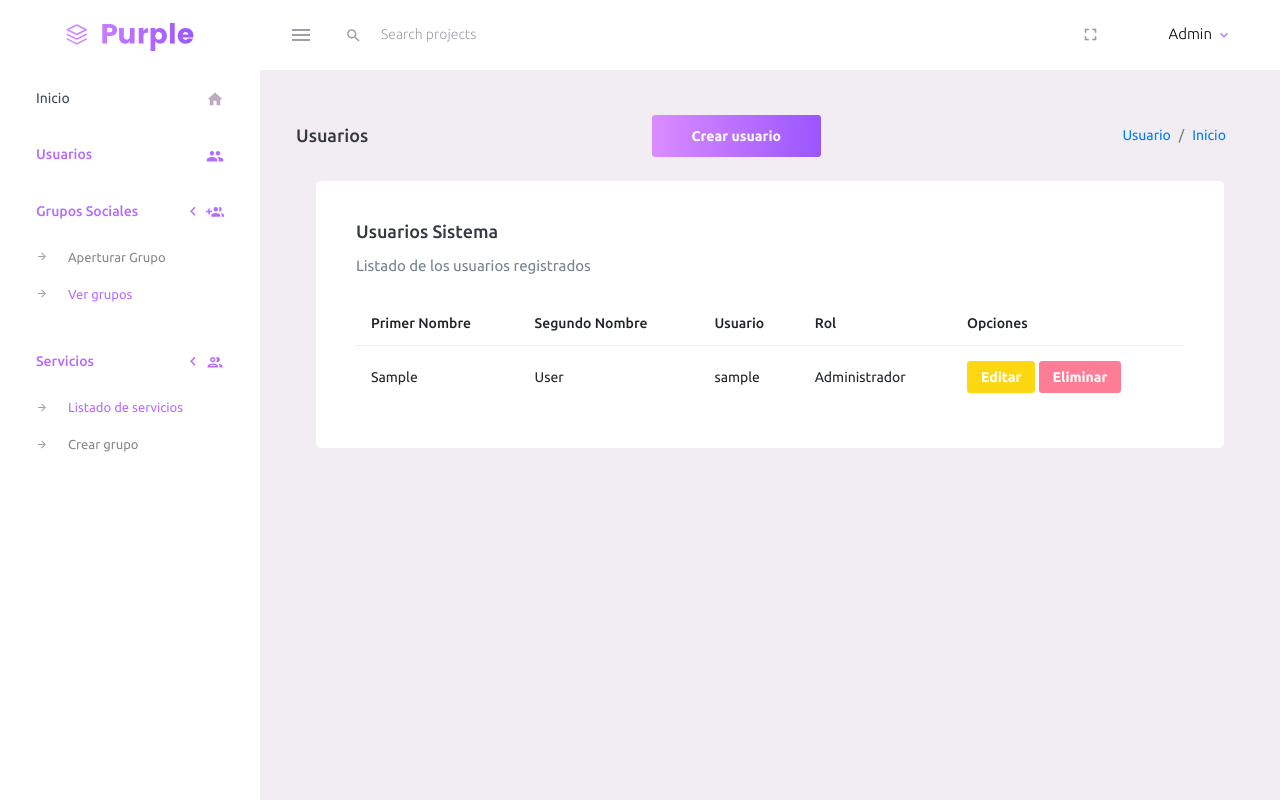
After one commit to ferkrs/dmmproyecto, a Django app: page /users/list in a window 1280 px wide. The commit adds this page. Run offline with Django 3.2, Linux system fonts and the light colour scheme; tables that the repository leaves empty hold one stand-in row (values such as "Sample post"); some libraries are stand-ins or nearby versions.

Commit message:
Proyecto unido, se agrego modelo Usuarios, se tiene funcionando el login pero falta la restriccion de rutas, registro de usuarios

```diff
--- a/inicio/admin.py
+++ b/inicio/admin.py
@@ -23,3 +23,7 @@ class RelacionDPGAdmin(admin.ModelAdmin):
     search_fields = ['puesto']
     list_filter = ('puesto',)
 admin.site.register(RelacionDPG, RelacionDPGAdmin)
+
+class UsuarioAdmin(admin.ModelAdmin):
+    list_display = ('username', 'first_name', 'last_name')
+admin.site.register(Usuario, UsuarioAdmin)
--- a/inicio/models.py
+++ b/inicio/models.py
@@ -1,56 +1,83 @@
 from django.db import models
 from django.urls import reverse
+from django.contrib.auth.models import AbstractUser
 
+# USUARIO
+class Usuario(AbstractUser):
+    # Este modelo permite almacenar la información de los usuarios para ingresar al sistema
 
+    # Rol
+    ROLES = [
+        (0, "Administrador"),
+        (1, "Trabajador Social"),
+        (2, "Tecnico Capacitador"),
+        (3, "Promotor de grupos sociales"),
+        (5, "Secretaria")
+    ]
+    rol = models.PositiveSmallIntegerField(choices=ROLES)
+
+    # Campos requeridos
+    REQUIRED_FIELDS = ['password','first_name', 'last_name', 'rol', 'email']
+
+# PERSONA
 class Persona(models.Model):
+    # CUI
     cui = models.CharField(max_length=20,blank= False)
+    # Sexo
     SEXO = [
         (0,""),(1,"M"),(2,"F"),
     ]
     sexo = models.IntegerField(choices=SEXO, default=0, blank=False)
+    # Primer nombre
     primer_nombre = models.CharField(max_length=20, blank=False)
-    segundo_nombre = models.CharField(max_length=20,  blank=False)
+    # Segundo nombre
+    segundo_nombre = models.CharField(max_length=20,  blank=True)
+    # Tercer nombre
     tercer_nombre = models.CharField(max_length=20,  blank=True)
+    # Primer apellido
     primer_apellido = models.CharField(max_length=20, blank=False)
+    # Segundo apellido
     segundo_apellido = models.CharField(max_length=20,  blank=True)
+    # Apellido casada
     apellido_casada = models.CharField(max_length=20,  blank=True)
+    # Fecha Nacimiento
     fecha_nacimiento = models.DateField(blank=False, null=False)
+    # Telefono
     telefono= models.CharField(max_length=8, blank=True)
         #quitar direccion
     direccion = models.CharField(max_length=20, blank=True)
+    # Correo electronico
     correo_electronico = models.EmailField(max_length=100, blank=True)
     def __str__(self):
-        txt="{0} {1}"
-        return txt.format(self.primer_nombre, self.primer_apellido)
+        txt="Nombre: {0} {1}, Telefono: {2}"
+        return txt.format(self.primer_nombre, self.primer_apellido, self.telefono)
+    def persona_list(self):
+        txt="{0} (Nombre: {1} {2})"
+        return txt.format(self.cui, self.primer_nombre, self.primer_apellido)
     class Meta:
         verbose_name = "Registro de personas"
         verbose_name_plural = "Registro de personas"
-    def direccion_persona(self):
-        txt="{0}"
-        return txt.format(self.direccion)
-
-    def telefono_persona(self):
-        txt="{0}"
-        return txt.format(self.telefono)
 
 class Grupo(models.Model):
-    nombre_grupo = models.CharField(max_length=50)
+    # Departamentos
     DEPARTAMENTO = [
         (0,"SAN MARCOS"),
     ]
     departamento = models.IntegerField(choices=DEPARTAMENTO, default=0, blank=False)
+    # Municipios
     MUNICIPIO = [
         (0,"SAN PEDRO"),
     ]
     municipio = models.IntegerField(choices=MUNICIPIO, default=0, blank=False)
 
+    # Area
     IDENTIFICADOR = [
         (0, "AREA RURAL"),
         (1, "AREA URBANA"),
         (2, "LLANO GRANDE")
     ]
     identificador= models.IntegerField(choices=IDENTIFICADOR, blank=False)
-    #AREA URBANA
+    # Zonas area urbana
     ZONA= [
         (0, ""), (1, "ZONA 1"),(2, "ZONA 1 Y 2"),
         (3, "ZONA 1 Y 4"),(4, "ZONA 2"),
@@ -58,12 +85,12 @@ class Grupo(models.Model):
 
     ]
     zona = models.IntegerField(choices=ZONA,default=0, blank=True)
-
+    # Caserio
     CASERIO= [
         (0, ""), (1, "LOS JAZMINES"),(2, "LLANO GRANDE"),
     ]
     caserio = models.IntegerField(choices=CASERIO,default=0, blank=True)
-
+    # Canton
     CANTON= [
         (0, ""),(1, "LA PARROQUIA"),(2, "SANTA MARIA DE ATOCHA"),
         (3, "SAN MIGUEL"),(4, "SAN JUAN DE DIOS"),
@@ -71,13 +98,13 @@ class Grupo(models.Model):
         (7, "EL MOSQUITO"),(8, "SAN SEBASTIÁN"),
     ]
     canton = models.IntegerField(choices=CANTON,default=0, blank=True)
-
+    # Sector
     SECTOR= [
         (0, ""),(1, "HIERBA BUENA"),(2, "GALLO ROJO"),
     ]
     sector = models.IntegerField(choices=SECTOR,default=0, blank=True)
+
     #AREA RURAL
-
     ALDEAS= [
         (0, ""),(1, "CANTEL"),(2, "CORRAL GRANDE"),
         (3, "CHAMPOLLAP"),(4, "CHIM"),
@@ -90,39 +117,40 @@ class Grupo(models.Model):
         (17, "SAN FRANCISCO SOCHE"),
     ]
     aldeas = models.IntegerField(choices=ALDEAS,default=0, blank=True)
+    # Paraje
     paraje = models.CharField(max_length=20,blank=True)
+    # Grupo
+    nombre_grupo = models.CharField(max_length=20)
+
     def __str__(self):
-        return str(self.nombre_grupo)
-    #cambiar el modelo para obtener el id
-    def grupo_id(self):
-        return str(self.id)
+        txt="{0}"
+        return txt.format(self.nombre_grupo)
     class Meta:
         verbose_name = "Asiganacion de grupos"
         verbose_name_plural = "Asiganacion de grupos"
 
 class RelacionDPG(models.Model):
+    # Puestos en directiva
     DIRECTIVA = [
         (0, "MIEMBRO"),
-        (1, "PRESIDENTA(E)"),
-        (2, "VICE-PRESIDENTA(E)"),
-        (3, "SECRETARIA(O)"),
-        (4, "TESORERA(O)"),
+        (1, "PRESIDENTE"),
+        (2, "VICE-PRESIDENTE"),
+        (3, "SECRETARIA"),
+        (4, "TESORERA"),
         (5, "VOCAL 1"),
         (6, "VOCAL 2"),
-
     ]
+    # Integrante
     persona = models.ForeignKey(Persona, on_delete= models.CASCADE,related_name='persona_directiva', null=False, blank=False)
-    puesto = models.IntegerField(choices=DIRECTIVA, null=False, blank=False, default=0)
+    # Puesto a ocupar
+    puesto = models.IntegerField(choices=DIRECTIVA, null=False, blank=False, default=6)
+    # Grupo al que pertenece
     grupo = models.ForeignKey(Grupo, on_delete= models.CASCADE,related_name='grupo_directiva',null=False, blank=False)
 
-    def tel_persona(self):
-        return self.persona.telefono_persona()
+    def persona_puesto(self):
+        txt="({0} Puesto: {1} )"
+        return txt.format(self.persona, self.puesto)
     #mostrar la relacion entre la persona y el puest
-    def dir_persona(self):
-        return self.persona.direccion_persona()
-
-
     class Meta:
         verbose_name = "Asignar Directiva"
         verbose_name_plural = "Asignar Directiva"
-#cambiar de modelo
--- a/inicio/urls.py
+++ b/inicio/urls.py
@@ -1,14 +1,15 @@
 from . import views
 from .views import *
-from django.urls import path
+from django.urls import path, include
 
 urlpatterns = [
     path('', index, name='index'),
+    path('accounts/', include('django.contrib.auth.urls')),
+    path('users/create', views.register, name='user_create'),
+    path('users/list', views.user_list, name='user_list'),
     path('grupos', grupo_crear, name='grupos'),
     path('grupos/list', views.GruposList.as_view(), name='grupo_list'),
     path('grupos/add', views.GruposAdd.as_view(), name='grupo_add'),
     path('grupos-delete/<int:id>', views.GrupoDelete, name='grupos_delete'),
     path('grupos-directiva/<int:id>', views.DirectivaId, name='grupos_directiva'),
-
-
 ]
--- a/inicio/views.py
+++ b/inicio/views.py
@@ -3,9 +3,26 @@ from django.views import generic
 from django.views.generic import ListView, TemplateView
 from django.http import HttpResponse
 from .models import *
-from .forms import GrupoForm
+from .forms import GrupoForm, RegisterForm
 def index(request):
     return render(request,'index.html')
+
+# VISTAS LOGIN Y REGISTRO DE USUARIOS
+# Users List
+def user_list(request):
+    usuarios = Usuario.objects.all()
+    return render(request, 'users/user_list.html', {'usuarios': usuarios})
+
+def register(request):
+    if request.method == 'POST':
+        form = RegisterForm(request.POST)
+        if form.is_valid():
+            form.save()
+            return render(request, 'users/user_list.html', {})
+    else:
+        form = RegisterForm()
+    return render(request, 'users/user_register.html', {'form': form})
+
 
 
 class GruposAdd(generic.ListView):
--- a/templates/sidebar.html
+++ b/templates/sidebar.html
@@ -7,6 +7,12 @@
         <a class="nav-link" href="{% url 'index' %}">
           <span class="menu-title">Inicio</span>
           <i class="mdi mdi-home menu-icon"></i>
+        </a>
+      </li>
+      <li class="nav-item">
+        <a class="nav-link" href="{% url 'user_list' %}">
+          <span class="menu-title">Usuarios</span>
+          <i class="mdi mdi-account-multiple menu-icon"></i>
         </a>
       </li>
       <li class="nav-item">
--- /dev/null
+++ b/templates/users/user_list.html
@@ -0,0 +1,60 @@
+{% include 'base.html' %}
+{% block gruposlist  %}
+{% load staticfiles %}
+{% include 'navbar.html' %}
+<div class="container-fluid page-body-wrapper">
+  {% include 'sidebar.html' %}
+<div class="main-panel">
+  <div class="content-wrapper">
+    <div class="page-header">
+      <h3 class="page-title">Usuarios</h3>
+      <a class="file-upload-browse btn btn-gradient-primary" type="button" href="{% url 'user_create' %}">Crear usuario</a>
+      <nav aria-label="breadcrumb">
+        <ol class="breadcrumb">
+          <li class="breadcrumb-item"><a href="{% url 'index' %}">Usuario</a></li>
+          <li class="breadcrumb-item"><a href="{% url 'grupos' %}">Inicio</a></li>
+        </ol>
+      </nav>
+    </div>
+    <div class="col-lg-12 grid-margin stretch-card">
+      <div class="card">
+        <div class="card-body">
+          <h4 class="card-title">Usuarios Sistema</h4>
+          <p class="card-description"> Listado de los usuarios registrados
+          </p>
+          <table class="table table-hover">
+            <thead>
+              <tr>
+                <th>Primer Nombre</th>
+                <th>Segundo Nombre</th>
+                <th>Usuario</th>
+                <th>Rol</th>
+                <th>Opciones</th>
+              </tr>
+            </thead>
+            <tbody>
+              {% for usuario in usuarios %}
+              <tr>
+                <td>{{ usuario.first_name }}</td>
+                <td>{{usuario.last_name}}</td>
+                <td>{{usuario.username}}</td>
+                <td>{{usuario.get_rol_display}}</td>
+                <td>
+                    <button class="btn btn-sm btn-warning">
+                        Editar
+                    </button>
+                    <button class="btn btn-sm btn-danger">
+                        Eliminar
+                    </button>
+                </td>
+              </tr>
+              {% endfor %}
+            </tbody>
+          </table>
+        </div>
+      </div>
+    </div>
+  </div>
+</div>
+</div>
+{% endblock gruposlist %}
```
Also changed, not shown: alfabetizacion/models.py (+10 -0 lines), dmmproyecto/settings.py (+4 -3 lines), inicio/forms.py (+24 -1 lines), templates/registration/login.html (added, +57 -0 lines), templates/users/user_register.html (added, +38 -0 lines), inicio/migrations/0006_auto_20210112_1540.py (added).
